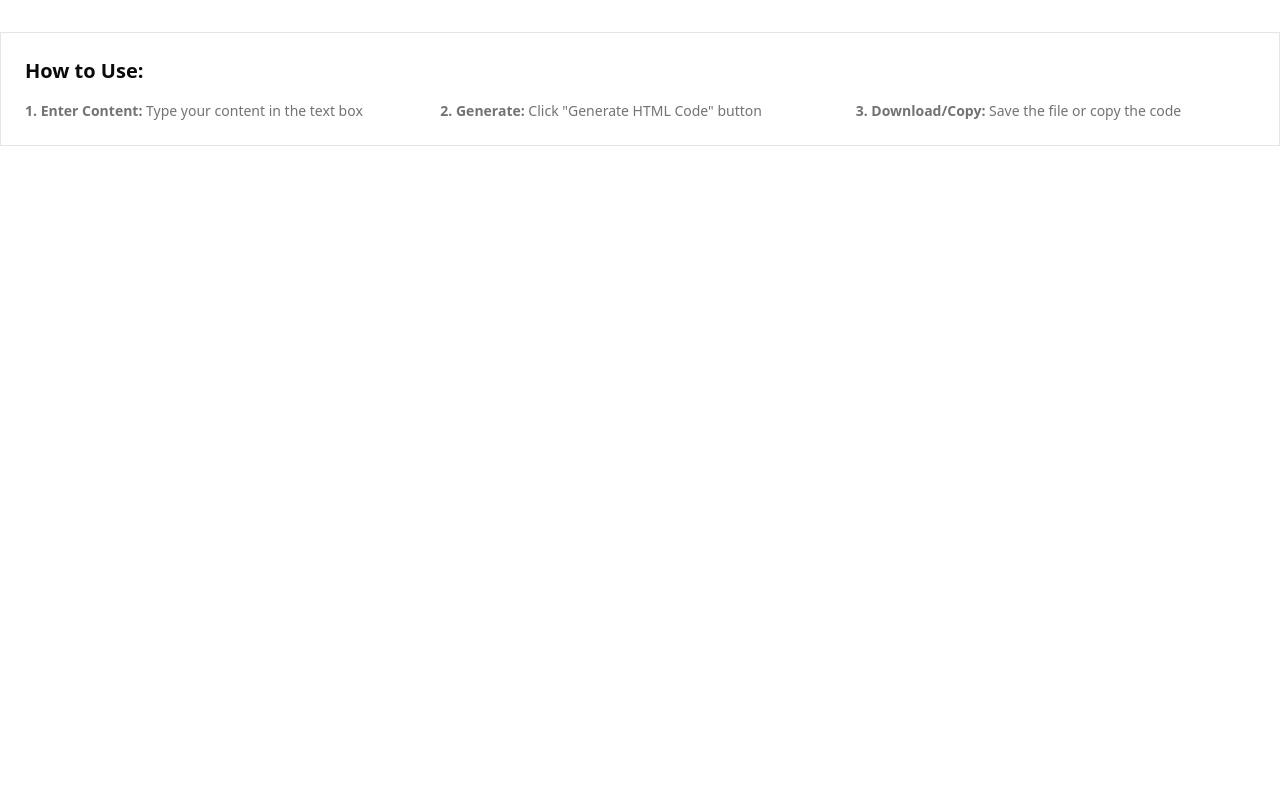
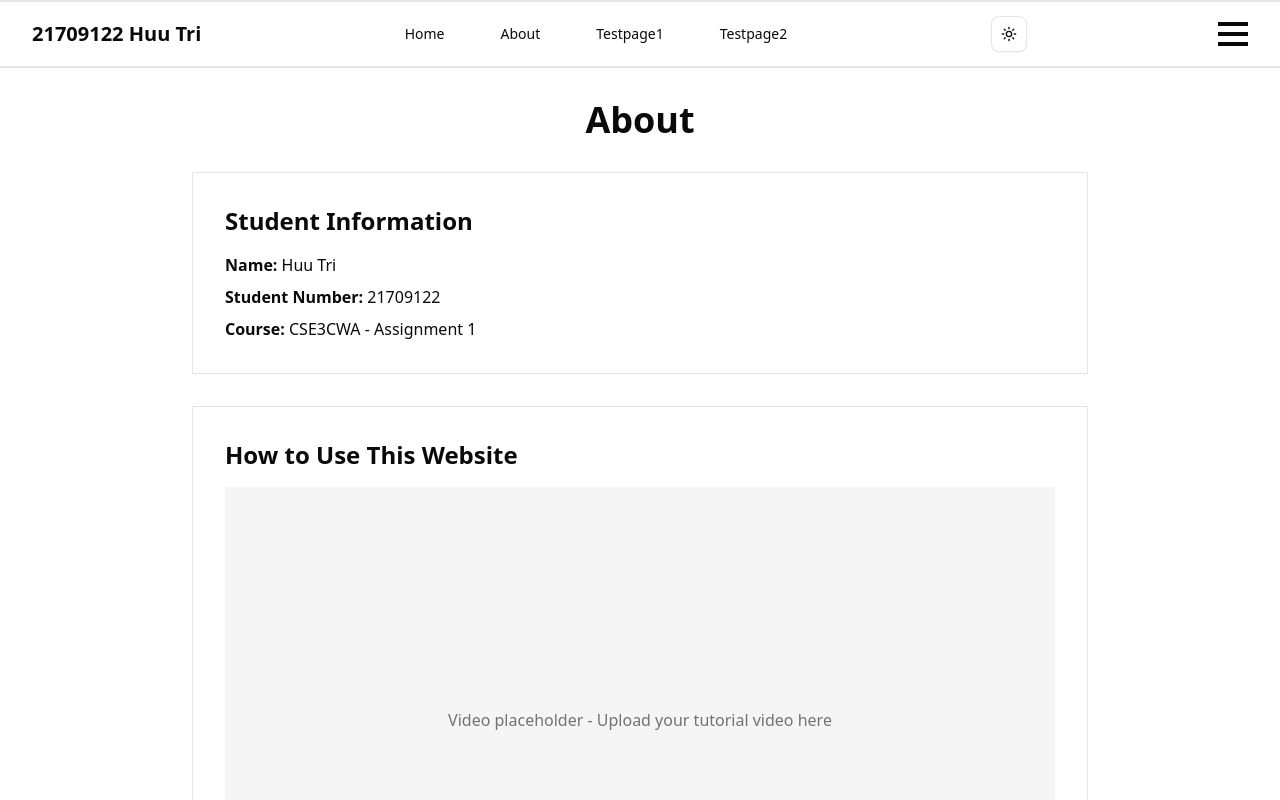
Before and after one commit to Neop60q-q/Assignment1_freelanceCWA, a Next.js app: page /ABOUT in a window 1280 px wide. Shown: the top 800 px of the page. Built offline with nearby package versions, Linux system fonts and the light colour scheme.

Commit message:
edited layout to include footer in all pages

```diff
--- a/app/ABOUT/page.tsx
+++ b/app/ABOUT/page.tsx
@@ -1,22 +1,38 @@
 'use client';
-import React, { useState } from "react";
+import React from 'react';
+import Navbar from '../Components/navBar';
+import Footer from '../Components/Footer';
 
-export default function Home() {
-    return (
-        <div className="mt-8 bg-card border border-border p-6">
-          <h3 className="text-xl font-semibold mb-4">How to Use:</h3>
-          <div className="grid grid-cols-1 md:grid-cols-3 gap-4 text-sm text-muted-foreground">
-            <div>
-              <strong>1. Enter Content:</strong> Type your content in the text box
-            </div>
-            <div>
-              <strong>2. Generate:</strong> Click "Generate HTML Code" button
-            </div>
-            <div>
-              <strong>3. Download/Copy:</strong> Save the file or copy the code
+export default function About() {
+  return (
+    <div className="min-h-screen bg-background text-foreground flex flex-col">
+      <Navbar />
+
+      <div className="flex-1 container mx-auto px-4 py-8">
+        <div className="max-w-4xl mx-auto">
+          <h1 className="text-4xl font-bold mb-8 text-center">About</h1>
+
+          <div className="bg-card border border-border p-8 mb-8">
+            <h2 className="text-2xl font-semibold mb-4">Student Information</h2>
+            <div className="space-y-2">
+              <p><strong>Name:</strong> Huu Tri</p>
+              <p><strong>Student Number:</strong> 21709122</p>
+              <p><strong>Course:</strong> CSE3CWA - Assignment 1</p>
             </div>
           </div>
+
+          <div className="bg-card border border-border p-8">
+            <h2 className="text-2xl font-semibold mb-4">How to Use This Website</h2>
+            <div className="aspect-video bg-muted flex items-center justify-center mb-4">
+              <p className="text-muted-foreground">Video placeholder - Upload your tutorial video here</p>
+            </div>
+            <p className="text-muted-foreground">
+              This video demonstrates how to use the HTML5 + JS code generator to create interactive components for Moodle LMS.
+            </p>
+          </div>
         </div>
-    );
+      </div>
 
+    </div>
+  );
 }
--- a/app/layout.tsx
+++ b/app/layout.tsx
@@ -2,8 +2,8 @@ import type { Metadata } from "next";
 import { Geist, Geist_Mono } from "next/font/google";
 import "./globals.css";
 import { ThemeProvider } from "./Components/theme-provider"
+import Footer from './Components/Footer';
 // import 'bootstrap/dist/css/bootstrap.min.css';
-
 
 
 const geistSans = Geist({
@@ -37,7 +37,10 @@ export default function RootLayout({
             enableSystem
             disableTransitionOnChange
           >
-        {children}
+        <div className="min-h-screen flex flex-col">
+          {children}
+          <Footer />
+        </div>
         </ThemeProvider>
       </body>
     </html>
```
